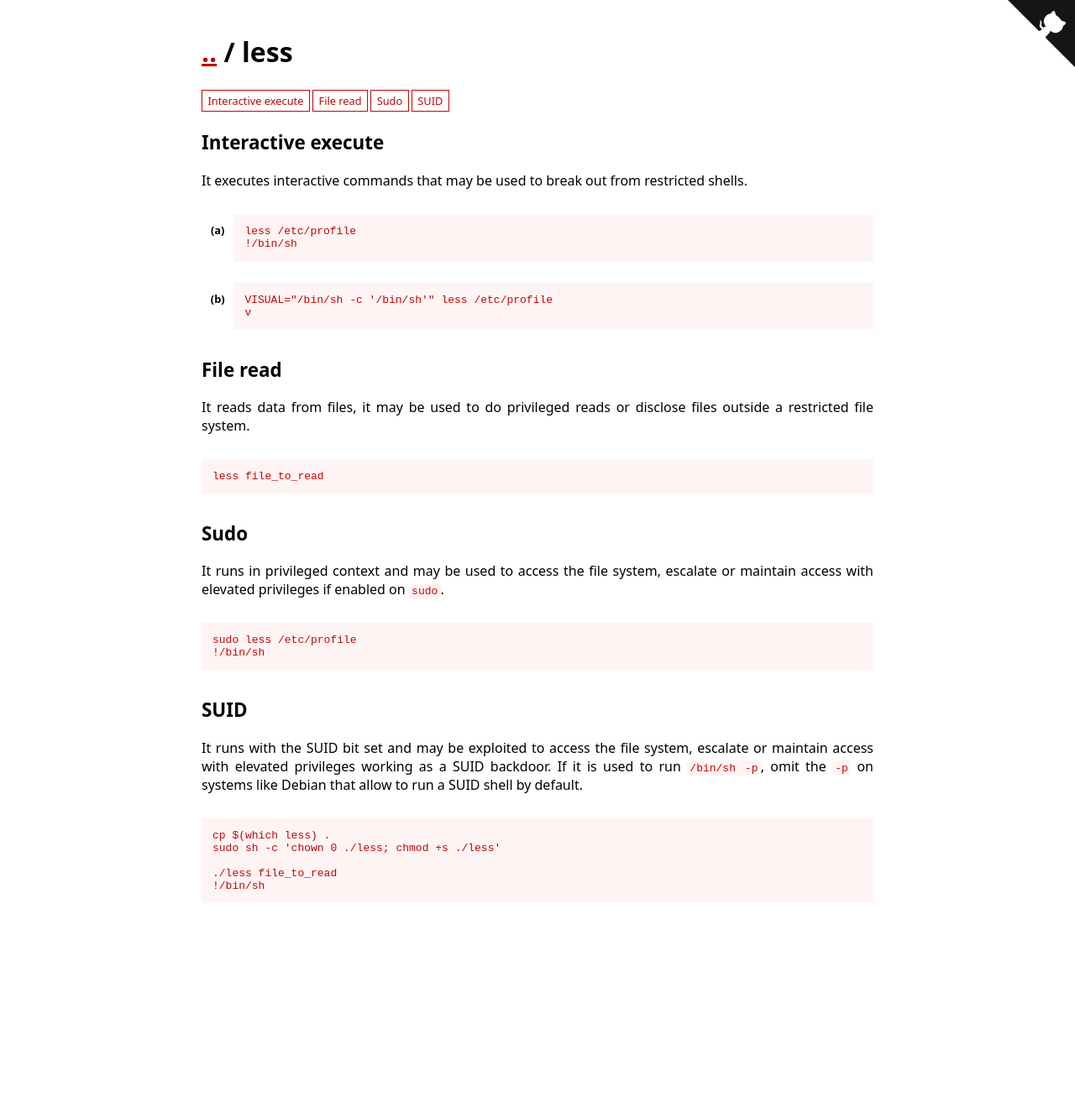
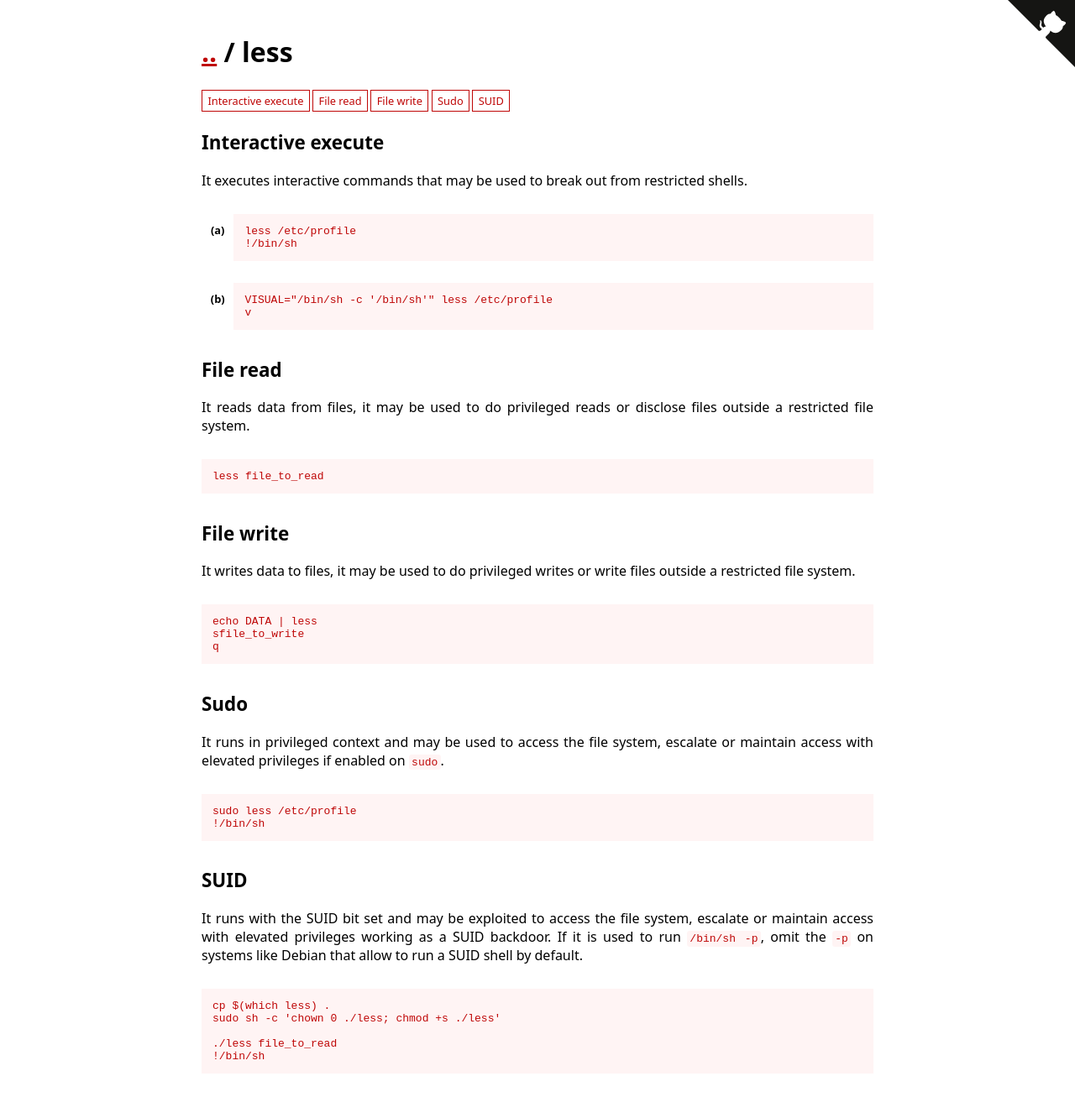
Before and after one commit to GTFOBins/GTFOBins.github.io, a Jekyll site: the page built from _gtfobins/less.md, in a window 1280 px wide. Shown: the whole page at 84% size. Built offline with Jekyll 4.4.1, drawn with Linux system fonts in a browser that asks for light colours; before the commit the page ends 1129 px from its top, so only the background shows below that.

Commit message:
Add file-write to less

```diff
--- a/_gtfobins/less.md
+++ b/_gtfobins/less.md
@@ -9,6 +9,11 @@ functions:
         v
   file-read:
     - code: less file_to_read
+  file-write:
+    - code: |
+        echo DATA | less
+        sfile_to_write
+        q
   sudo-enabled:
     - code: |
         sudo less /etc/profile
```
